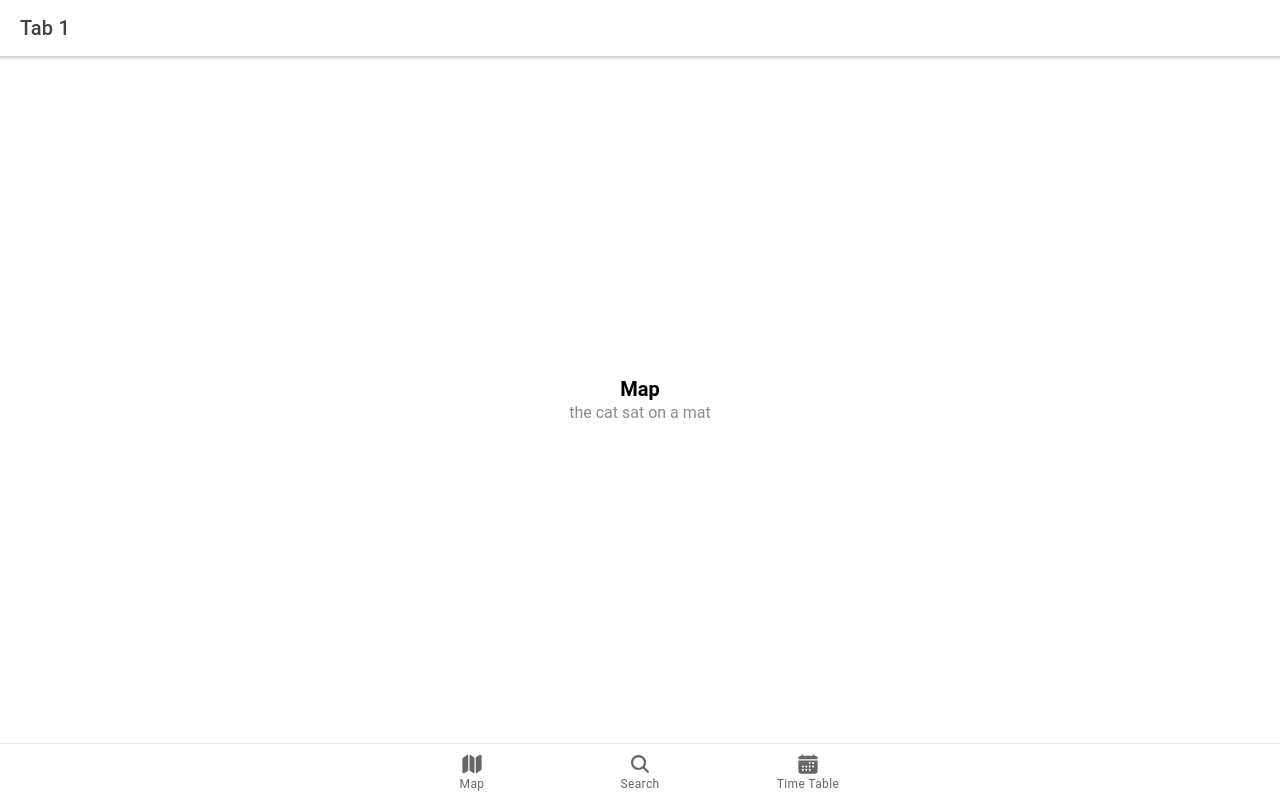
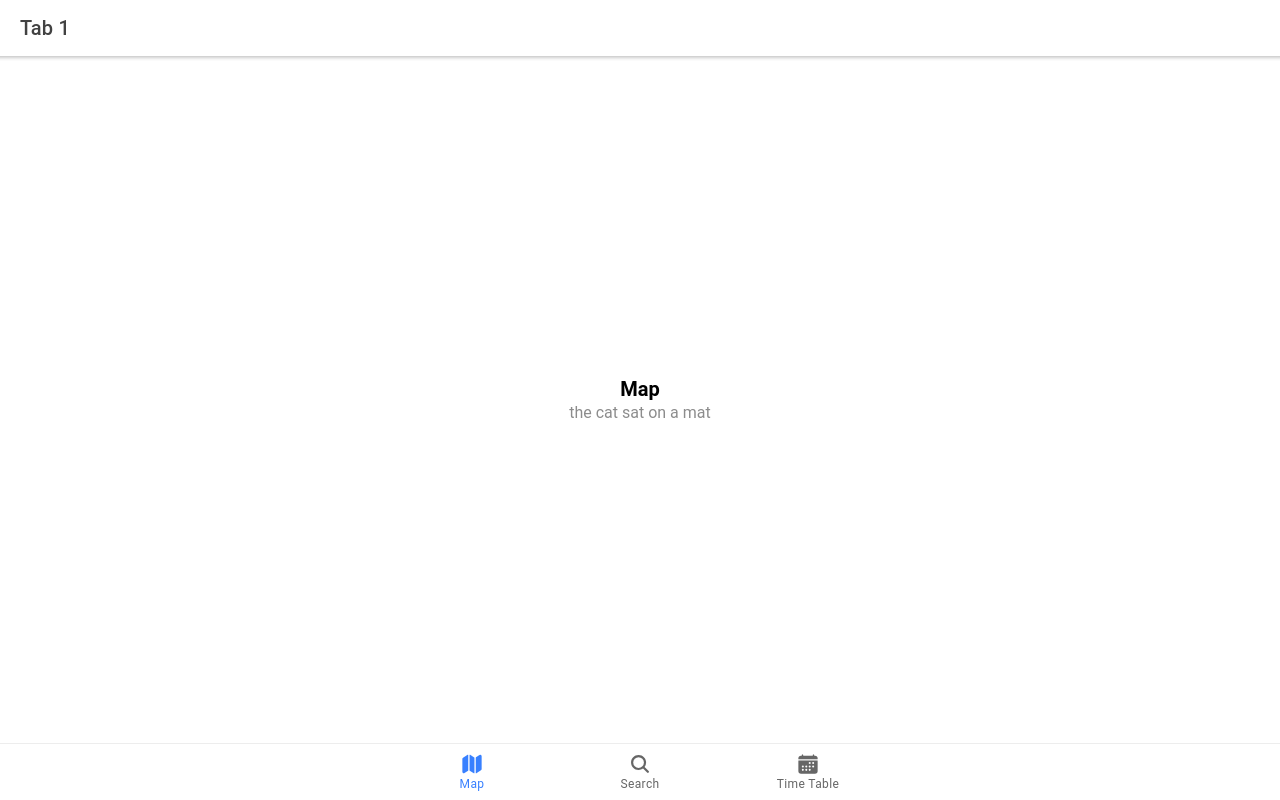
Before and after one commit to Darlane1/cdu-map, a React (Create React App) app: page /tab1 in a window 1280 px wide. Built offline with nearby package versions, Linux system fonts and the light colour scheme.

Commit message:
Update App.tsx
erw

```diff
--- a/src/App.tsx
+++ b/src/App.tsx
@@ -55,15 +55,15 @@ const App: React.FC = () => (
           </Route>
         </IonRouterOutlet>
         <IonTabBar slot="bottom">
-          <IonTabButton tab="tab1" href="/Map">
+          <IonTabButton tab="tab1" href="/tab1">
             <IonIcon icon={map} />
             <IonLabel>Map</IonLabel>
           </IonTabButton>
-          <IonTabButton tab="tab2" href="/Search">
+          <IonTabButton tab="tab2" href="/tab2">
             <IonIcon icon={search} />
             <IonLabel>Search</IonLabel>
           </IonTabButton>
-          <IonTabButton tab="tab3" href="/Calender">
+          <IonTabButton tab="tab3" href="/tab3">
             <IonIcon icon={calendar} />
             <IonLabel>Time Table</IonLabel>
           </IonTabButton>
```
